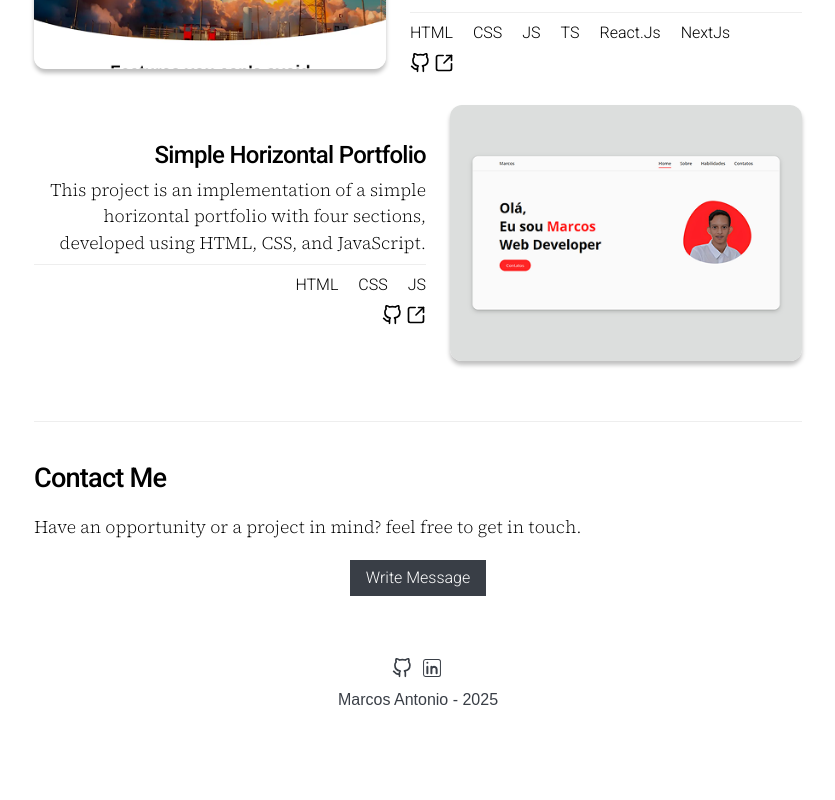
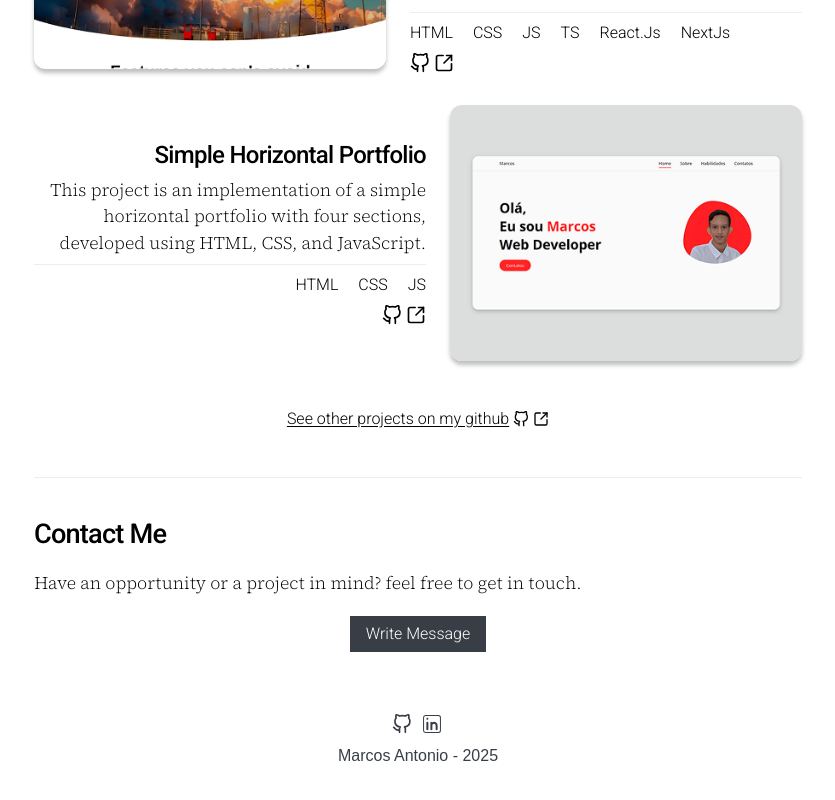
Before and after one commit to MarcosAntonio15243/MarcosAntonio15243.github.io, a Next.js app: page / in a window 1280 px wide. Shown: the part 1921-2721 px from the top of the page, without its empty margins (222-1057 px from the left). Before the commit the page ends 2693 px from the top, so only its background shows below. Built offline with nearby package versions, Linux system fonts and the light colour scheme.

Commit message:
feat: Adicionando link para repositório no github na seção de features

```diff
--- a/src/app/page.tsx
+++ b/src/app/page.tsx
@@ -8,6 +8,7 @@ import { IoDocumentTextOutline, IoLocationOutline } from "react-icons/io5";
 
 import { experiences } from "@/components/data/experience";
 import { features } from "@/components/data/feature";
+import { LuSquareArrowOutUpRight } from "react-icons/lu";
 
 export default function Home() {
   return (
@@ -15,7 +16,6 @@ export default function Home() {
       <Header />
       <main className="pt-12 flex flex-col justify-center items-center">
         <div className="mx-6 max-w-3xl flex flex-col gap-10 py-10">
-
           {/* Presentation Section */}
           <section className="flex flex-col gap-4">
             <img
@@ -55,9 +55,7 @@ export default function Home() {
               className="font-roboto font-medium hover:underline"
             >
               <span className="flex items-center gap-1 sm:flex-row-reverse flex-row">
-                <IoDocumentTextOutline
-                  size={20}
-                />
+                <IoDocumentTextOutline size={20} />
                 <span className="capitalize">Curriculum Vitae</span>
               </span>
             </a>
@@ -138,6 +136,19 @@ export default function Home() {
                 );
               })}
             </div>
+            <a
+              href="https://github.com/MarcosAntonio15243?tab=repositories"
+              target="_blank"
+              rel="noopener noreferrer"
+              aria-label="Link to github repositories of Marcos"
+              className="font-roboto font-light self-center px-4 py-1.5 cursor-pointer hover:text-[var(--color-dark-gray)] underline underline-offset-2"
+            >
+              <span className="flex flex-row items-center gap-1">
+                <span>See other projects on my github</span>
+                <FiGithub />
+                <LuSquareArrowOutUpRight />
+              </span>
+            </a>
           </section>
 
           <Divider />
```
